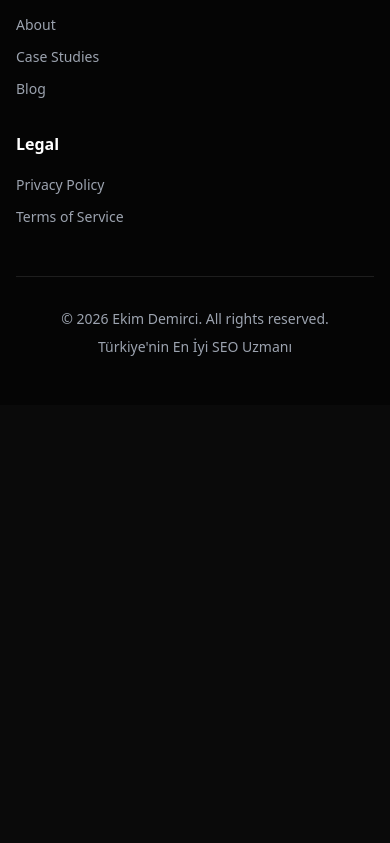
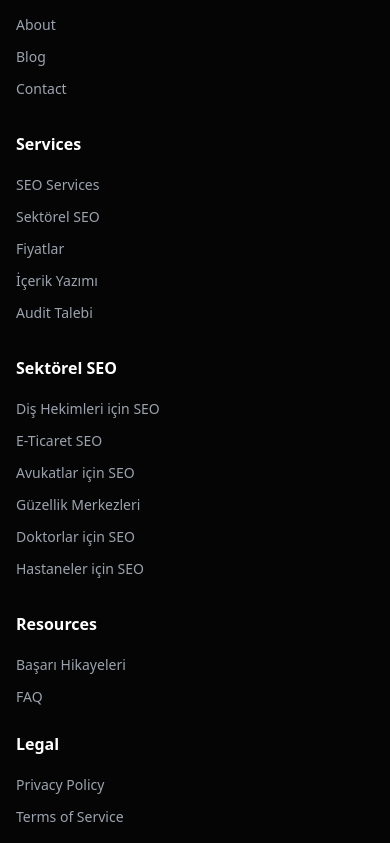
Before and after one commit to exburn35/ekimdemirci, a Next.js app: page / in a window 390 px wide. Shown: the part 8081-8924 px from the top of the page. Before the commit the page ends 8486 px from the top, so only its background shows below. Built offline with nearby package versions, Linux system fonts and the light colour scheme.

Commit message:
Add new pages to Navigation and Footer menus

```diff
--- a/components/Footer.tsx
+++ b/components/Footer.tsx
@@ -5,8 +5,27 @@ const footerLinks = {
   main: [
     { name: "Home", href: "/" },
     { name: "About", href: "/about" },
-    { name: "Case Studies", href: "/case-studies" },
     { name: "Blog", href: "/blog" },
+    { name: "Contact", href: "/contact" },
+  ],
+  services: [
+    { name: "SEO Services", href: "/services" },
+    { name: "Sektörel SEO", href: "/sektorel-seo-hizmetleri" },
+    { name: "Fiyatlar", href: "/seo-danismanlik-fiyatlari" },
+    { name: "İçerik Yazımı", href: "/icerik-yazimi" },
+    { name: "Audit Talebi", href: "/audit-talebi" },
+  ],
+  sectoral: [
+    { name: "Diş Hekimleri için SEO", href: "/sektorel-seo-hizmetleri/dis-hekimleri-icin-seo-2" },
+    { name: "E-Ticaret SEO", href: "/sektorel-seo-hizmetleri/e-ticaret-seo" },
+    { name: "Avukatlar için SEO", href: "/sektorel-seo-hizmetleri/avukatlar-icin-seo-hizmeti" },
+    { name: "Güzellik Merkezleri", href: "/sektorel-seo-hizmetleri/guzellik-merkezleri-icin-seo-2" },
+    { name: "Doktorlar için SEO", href: "/sektorel-seo-hizmetleri/doktorlar-icin-seo-2" },
+    { name: "Hastaneler için SEO", href: "/sektorel-seo-hizmetleri/hastaneler-icin-seo-2" },
+  ],
+  resources: [
+    { name: "Başarı Hikayeleri", href: "/basari-hikayeleri" },
+    { name: "FAQ", href: "/faq" },
   ],
   legal: [
     { name: "Privacy Policy", href: "/privacy" },
@@ -27,9 +46,9 @@ export default function Footer() {
   return (
     <footer className="border-t border-white/10 bg-black/50">
       <div className="max-w-7xl mx-auto px-4 sm:px-6 lg:px-8 py-12">
-        <div className="grid grid-cols-1 md:grid-cols-4 gap-8">
+        <div className="grid grid-cols-1 md:grid-cols-2 lg:grid-cols-5 gap-8">
           {/* Brand Section */}
-          <div className="col-span-1 md:col-span-2">
+          <div className="col-span-1 lg:col-span-2">
             <h3 className="text-2xl font-bold mb-4 bg-gradient-to-r from-white to-gray-400 bg-clip-text text-transparent">
               Ekim Demirci
             </h3>
@@ -70,8 +89,55 @@ export default function Footer() {
             </ul>
           </div>
 
-          {/* Legal */}
+          {/* Services */}
           <div>
+            <h4 className="text-white font-semibold mb-4">Services</h4>
+            <ul className="space-y-2">
+              {footerLinks.services.map((link) => (
+                <li key={link.name}>
+                  <Link
+                    href={link.href}
+                    className="text-gray-400 hover:text-white text-sm transition-colors duration-200"
+                  >
+                    {link.name}
+                  </Link>
+                </li>
+              ))}
+            </ul>
+          </div>
+
+          {/* Sektörel SEO */}
+          <div>
+            <h4 className="text-white font-semibold mb-4">Sektörel SEO</h4>
+            <ul className="space-y-2">
+              {footerLinks.sectoral.map((link) => (
+                <li key={link.name}>
+                  <Link
+                    href={link.href}
+                    className="text-gray-400 hover:text-white text-sm transition-colors duration-200"
+                  >
+                    {link.name}
+                  </Link>
+                </li>
+              ))}
+            </ul>
+          </div>
+
+          {/* Resources & Legal */}
+          <div>
+            <h4 className="text-white font-semibold mb-4">Resources</h4>
+            <ul className="space-y-2 mb-6">
+              {footerLinks.resources.map((link) => (
+                <li key={link.name}>
+                  <Link
+                    href={link.href}
+                    className="text-gray-400 hover:text-white text-sm transition-colors duration-200"
+                  >
+                    {link.name}
+                  </Link>
+                </li>
+              ))}
+            </ul>
             <h4 className="text-white font-semibold mb-4">Legal</h4>
             <ul className="space-y-2">
               {footerLinks.legal.map((link) => (
--- a/components/Navigation.tsx
+++ b/components/Navigation.tsx
@@ -8,7 +8,6 @@ import { motion, AnimatePresence } from "framer-motion";
 const navItems = [
   { name: "Home", href: "/" },
   { name: "About", href: "/about" },
-  { name: "Case Studies", href: "/case-studies" },
   { name: "Blog", href: "/blog" },
   { name: "Contact", href: "/contact" },
 ];
@@ -21,11 +20,33 @@ const seoServices = [
   { name: "Off-Page SEO", href: "/services/off-page" },
 ];
 
+const sectoralServices = [
+  { name: "Sektörel SEO Hizmetleri", href: "/sektorel-seo-hizmetleri" },
+  { name: "Diş Hekimleri için SEO", href: "/sektorel-seo-hizmetleri/dis-hekimleri-icin-seo-2" },
+  { name: "E-Ticaret SEO", href: "/sektorel-seo-hizmetleri/e-ticaret-seo" },
+  { name: "Avukatlar için SEO", href: "/sektorel-seo-hizmetleri/avukatlar-icin-seo-hizmeti" },
+  { name: "Güzellik Merkezleri için SEO", href: "/sektorel-seo-hizmetleri/guzellik-merkezleri-icin-seo-2" },
+  { name: "Doktorlar için SEO", href: "/sektorel-seo-hizmetleri/doktorlar-icin-seo-2" },
+  { name: "Hastaneler için SEO", href: "/sektorel-seo-hizmetleri/hastaneler-icin-seo-2" },
+];
+
+const otherServices = [
+  { name: "Fiyatlar", href: "/seo-danismanlik-fiyatlari" },
+  { name: "İçerik Yazımı", href: "/icerik-yazimi" },
+  { name: "Audit Talebi", href: "/audit-talebi" },
+  { name: "Başarı Hikayeleri", href: "/basari-hikayeleri" },
+  { name: "FAQ", href: "/faq" },
+];
+
 export default function Navigation() {
   const [isScrolled, setIsScrolled] = useState(false);
   const [isMobileMenuOpen, setIsMobileMenuOpen] = useState(false);
   const [isServicesOpen, setIsServicesOpen] = useState(false);
+  const [isSectoralOpen, setIsSectoralOpen] = useState(false);
+  const [isOtherOpen, setIsOtherOpen] = useState(false);
   const servicesRef = useRef<HTMLDivElement>(null);
+  const sectoralRef = useRef<HTMLDivElement>(null);
+  const otherRef = useRef<HTMLDivElement>(null);
 
   useEffect(() => {
     const handleScroll = () => {
@@ -39,6 +60,12 @@ export default function Navigation() {
     const handleClickOutside = (event: MouseEvent) => {
       if (servicesRef.current && !servicesRef.current.contains(event.target as Node)) {
         setIsServicesOpen(false);
+      }
+      if (sectoralRef.current && !sectoralRef.current.contains(event.target as Node)) {
+        setIsSectoralOpen(false);
+      }
+      if (otherRef.current && !otherRef.current.contains(event.target as Node)) {
+        setIsOtherOpen(false);
       }
     };
     document.addEventListener("mousedown", handleClickOutside);
@@ -116,6 +143,84 @@ export default function Navigation() {
               </AnimatePresence>
             </div>
 
+            {/* Sektörel SEO Services Dropdown */}
+            <div ref={sectoralRef} className="relative">
+              <button
+                onMouseEnter={() => setIsSectoralOpen(true)}
+                onMouseLeave={() => setIsSectoralOpen(false)}
+                className="text-sm font-medium text-gray-300 hover:text-white transition-colors duration-200 relative group flex items-center gap-1"
+              >
+                Sektörel SEO
+                <ChevronDown className={`w-4 h-4 transition-transform duration-200 ${isSectoralOpen ? "rotate-180" : ""}`} />
+                <span className="absolute bottom-0 left-0 w-0 h-0.5 bg-white transition-all duration-300 group-hover:w-full" />
+              </button>
+
+              <AnimatePresence>
+                {isSectoralOpen && (
+                  <motion.div
+                    initial={{ opacity: 0, y: -10 }}
+                    animate={{ opacity: 1, y: 0 }}
+                    exit={{ opacity: 0, y: -10 }}
+                    transition={{ duration: 0.2 }}
+                    onMouseEnter={() => setIsSectoralOpen(true)}
+                    onMouseLeave={() => setIsSectoralOpen(false)}
+                    className="absolute top-full left-0 mt-2 w-64 glass-strong rounded-xl overflow-hidden shadow-xl"
+                  >
+                    <div className="py-2">
+                      {sectoralServices.map((service) => (
+                        <Link
+                          key={service.name}
+                          href={service.href}
+                          className="block px-4 py-2 text-sm text-gray-300 hover:text-white hover:bg-white/10 transition-colors duration-200"
+                        >
+                          {service.name}
+                        </Link>
+                      ))}
+                    </div>
+                  </motion.div>
+                )}
+              </AnimatePresence>
+            </div>
+
+            {/* Other Services Dropdown */}
+            <div ref={otherRef} className="relative">
+              <button
+                onMouseEnter={() => setIsOtherOpen(true)}
+                onMouseLeave={() => setIsOtherOpen(false)}
+                className="text-sm font-medium text-gray-300 hover:text-white transition-colors duration-200 relative group flex items-center gap-1"
+              >
+                Daha Fazla
+                <ChevronDown className={`w-4 h-4 transition-transform duration-200 ${isOtherOpen ? "rotate-180" : ""}`} />
+                <span className="absolute bottom-0 left-0 w-0 h-0.5 bg-white transition-all duration-300 group-hover:w-full" />
+              </button>
+
+              <AnimatePresence>
+                {isOtherOpen && (
+                  <motion.div
+                    initial={{ opacity: 0, y: -10 }}
+                    animate={{ opacity: 1, y: 0 }}
+                    exit={{ opacity: 0, y: -10 }}
+                    transition={{ duration: 0.2 }}
+                    onMouseEnter={() => setIsOtherOpen(true)}
+                    onMouseLeave={() => setIsOtherOpen(false)}
+                    className="absolute top-full left-0 mt-2 w-56 glass-strong rounded-xl overflow-hidden shadow-xl"
+                  >
+                    <div className="py-2">
+                      {otherServices.map((service) => (
+                        <Link
+                          key={service.name}
+                          href={service.href}
+                          className="block px-4 py-2 text-sm text-gray-300 hover:text-white hover:bg-white/10 transition-colors duration-200"
+                        >
+                          {service.name}
+                        </Link>
+                      ))}
+                    </div>
+                  </motion.div>
+                )}
+              </AnimatePresence>
+            </div>
+
             <Link
               href="/contact"
               className="px-6 py-2 bg-white text-black rounded-full font-semibold text-sm hover:bg-gray-200 transition-all duration-300 hover:scale-105"
@@ -174,6 +279,40 @@ export default function Navigation() {
                 ))}
               </div>
 
+              {/* Mobile Sektörel SEO Services */}
+              <div className="space-y-2">
+                <div className="text-gray-500 text-sm font-semibold uppercase tracking-wider px-2 py-1">
+                  Sektörel SEO
+                </div>
+                {sectoralServices.map((service) => (
+                  <Link
+                    key={service.name}
+                    href={service.href}
+                    onClick={() => setIsMobileMenuOpen(false)}
+                    className="block text-gray-300 hover:text-white transition-colors duration-200 py-2 pl-4"
+                  >
+                    {service.name}
+                  </Link>
+                ))}
+              </div>
+
+              {/* Mobile Other Services */}
+              <div className="space-y-2">
+                <div className="text-gray-500 text-sm font-semibold uppercase tracking-wider px-2 py-1">
+                  Daha Fazla
+                </div>
+                {otherServices.map((service) => (
+                  <Link
+                    key={service.name}
+                    href={service.href}
+                    onClick={() => setIsMobileMenuOpen(false)}
+                    className="block text-gray-300 hover:text-white transition-colors duration-200 py-2 pl-4"
+                  >
+                    {service.name}
+                  </Link>
+                ))}
+              </div>
+
               <Link
                 href="/contact"
                 onClick={() => setIsMobileMenuOpen(false)}
```
